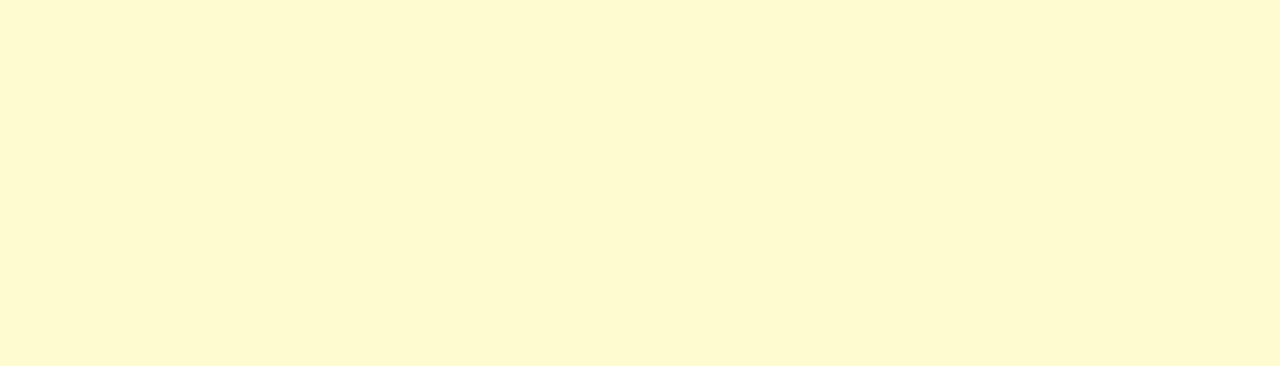
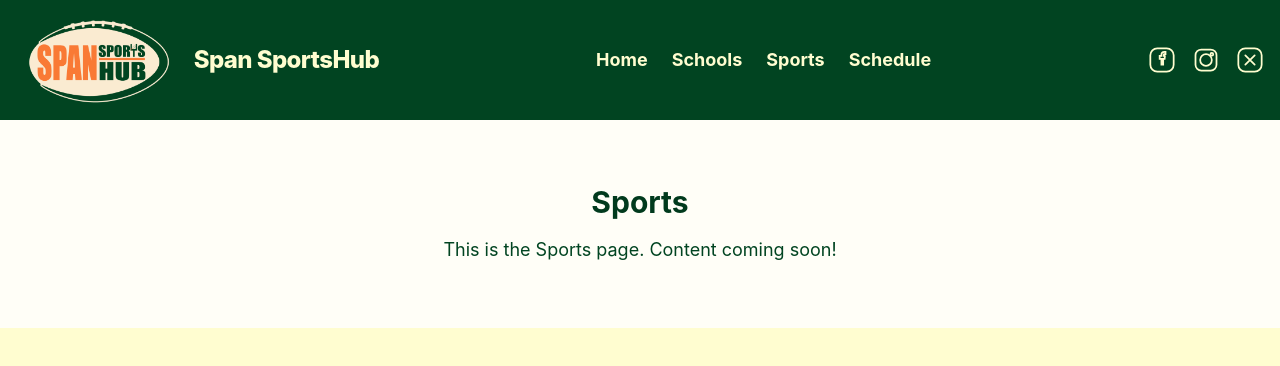
Before and after one commit to CoalValleyTech/nepa-frontend, a React (Vite) app: page /sports in a window 1280 px wide. Before the commit this address had no page. Shown: the top 366 px of the page. Built offline with nearby package versions, Linux system fonts and the light colour scheme.

Commit message:
Add sports page

```diff
--- a/src/App.tsx
+++ b/src/App.tsx
@@ -1,12 +1,14 @@
 import { Routes, Route } from 'react-router-dom';
 import Home from './pages/Home';
 import Schools from './pages/Schools';
+import Sports from './pages/Sports';
 
 function App() {
   return (
     <Routes>
       <Route path="/" element={<Home />} />
       <Route path="/schools" element={<Schools />} />
+      <Route path="/sports" element={<Sports />} />
       {/* Add more routes as needed */}
     </Routes>
   );
--- a/src/pages/Sports.tsx
+++ b/src/pages/Sports.tsx
@@ -1,7 +1,13 @@
+import React from 'react';
+import Header from '../components/Header';
+
 const Sports = () => (
-  <div className="min-h-screen flex flex-col items-center justify-center bg-cream-50">
-    <h1 className="text-3xl font-bold text-primary-600 mb-4">Sports</h1>
-    <p className="text-lg text-primary-500">This is the Sports page. Content coming soon!</p>
+  <div className="min-h-screen">
+    <Header />
+    <div className="flex flex-col items-center justify-center bg-cream-50 py-16">
+      <h1 className="text-3xl font-bold text-primary-600 mb-4">Sports</h1>
+      <p className="text-lg text-primary-500">This is the Sports page. Content coming soon!</p>
+    </div>
   </div>
 );
 
```
